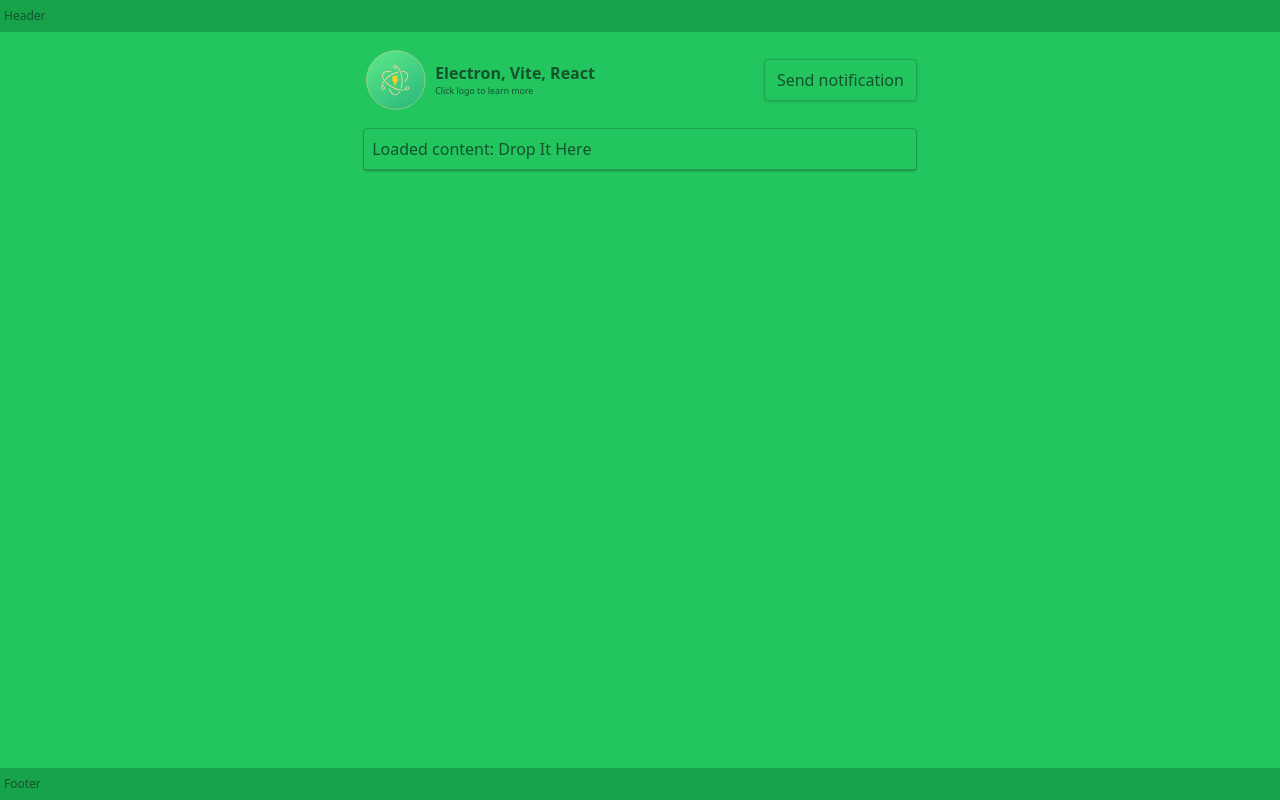
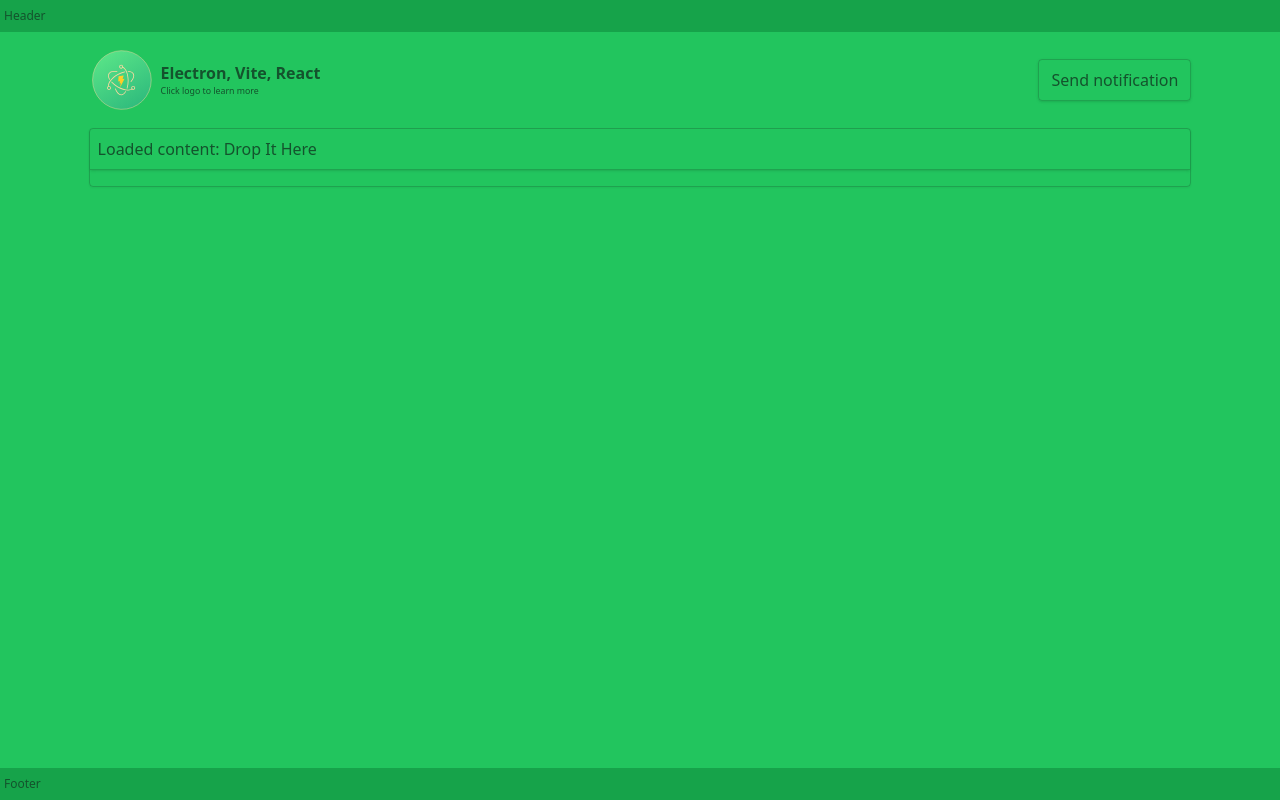
Before and after one commit to maxzz/electron-react, a React (Vite) app: page / in a window 1280 px wide. Built offline with nearby package versions, Linux system fonts and the light colour scheme.

Commit message:
WIP. renderer. fix card responsiveness

```diff
--- a/src/App.tsx
+++ b/src/App.tsx
@@ -11,7 +11,7 @@ export function App() {
         <div className="h-full grid grid-rows-[auto_1fr_auto]">
             <div className="px-1 py-2 text-xs text-green-900 bg-green-600">Header</div>
 
-            <div className="grid grid-cols-[1fr_minmax(0,64ch)_1fr] text-green-900 bg-green-500">
+            <div className="grid grid-cols-[1fr_minmax(0,124ch)_1fr] text-green-900 bg-green-500">
                 <div className="col-start-2 p-4 flex flex-col space-y-4">
                     <div className=" flex items-center justify-between">
                         <Section2_Title />
--- a/src/components/FileContentViews.tsx
+++ b/src/components/FileContentViews.tsx
@@ -21,12 +21,12 @@ function ButtonClear() {
     );
 }
 
-function CardFilename({fileContent: { name: path, fullPath, failed}, ...rest }: { fileContent: M4RInvoke.FileContent; } & HTMLAttributes<HTMLElement>) {
+function CardFilename({ fileContent: { name, fullPath, failed }, ...rest }: { fileContent: M4RInvoke.FileContent; } & HTMLAttributes<HTMLElement>) {
     return (
         <div className={`px-2 py-2 ${failed ? 'bg-red-600' : 'bg-neutral-900/20'}`} {...rest}>
             <div className="flex items-center space-x-1">
                 <IconFile className="w-5 h-5" />
-                <div className="text-xs font-semibold">{path}</div>
+                <div className="text-xs font-semibold">{name}</div>
             </div>
             <div className="flex items-center space-x-1">
                 <IconFolderClosed className="w-5 h-3" />
@@ -37,7 +37,7 @@ function CardFilename({fileContent: { name: path, fullPath, failed}, ...rest }:
     );
 }
 
-function CardBody({ fileContent: {cnt} }: { fileContent: M4RInvoke.FileContent; }) {
+function CardBody({ fileContent: { cnt } }: { fileContent: M4RInvoke.FileContent; }) {
     return (
         <div className="flex bg-neutral-100/20">
             <textarea
@@ -48,10 +48,20 @@ function CardBody({ fileContent: {cnt} }: { fileContent: M4RInvoke.FileContent;
     );
 }
 
+function Card({ fileContent }: { fileContent: M4RInvoke.FileContent; }) {
+    return (
+        <div className="border-neutral-900/20 border rounded shadow overflow-hidden">
+            <CardFilename fileContent={fileContent} />
+            <CardBody fileContent={fileContent} />
+        </div>
+
+    );
+}
+
 export function FileContentViews() {
     const filesContent = useAtomValue(filesContentAtom);
     return (<>
-        <div className="border-neutral-900/20 border rounded shadow-sm space-y-2">
+        <div className="border-neutral-900/20 border rounded shadow-sm">
             <SectionHeader>
                 <div className="flex items-center justify-between">
                     <div className="">Loaded content: {!filesContent.length && ' Drop It Here'}</div>
@@ -59,13 +69,11 @@ export function FileContentViews() {
                 </div>
             </SectionHeader>
 
-            {filesContent.map((fileContent, idx) => (
-                // Card
-                <div className="mx-2 rounded overflow-hidden" key={`${idx}=${name}`}>
-                    <CardFilename fileContent={fileContent} />
-                    <CardBody fileContent={fileContent} />
-                </div>
-            ))}
+            <div className="p-2 grid gap-2 grid-cols-[repeat(auto-fill,minmax(20ch,1fr))]">
+                {filesContent.map((fileContent, idx) => (
+                    <Card fileContent={fileContent} key={`${idx}=${fileContent.name}`} />
+                ))}
+            </div>
         </div>
     </>);
 }
```
